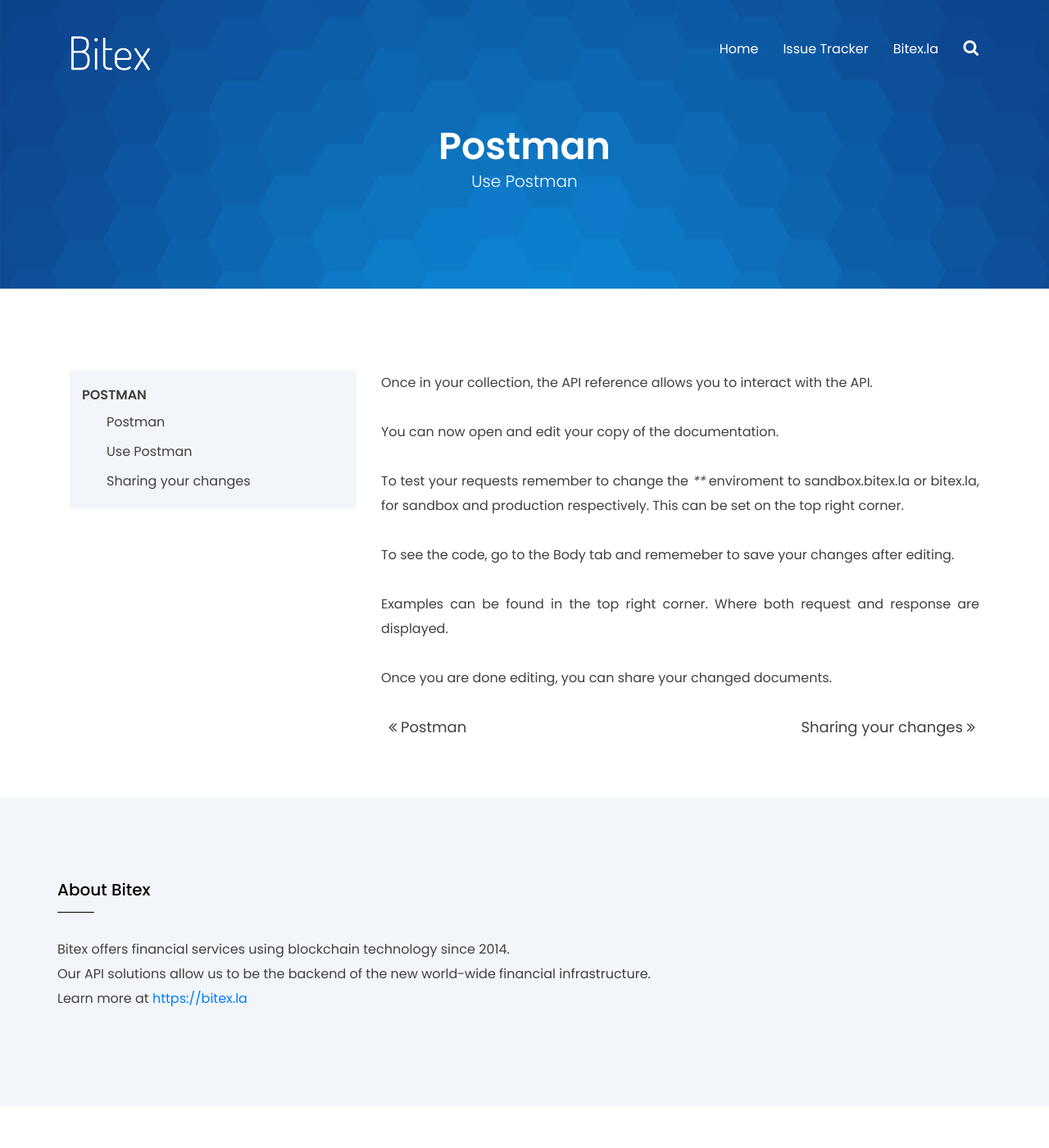
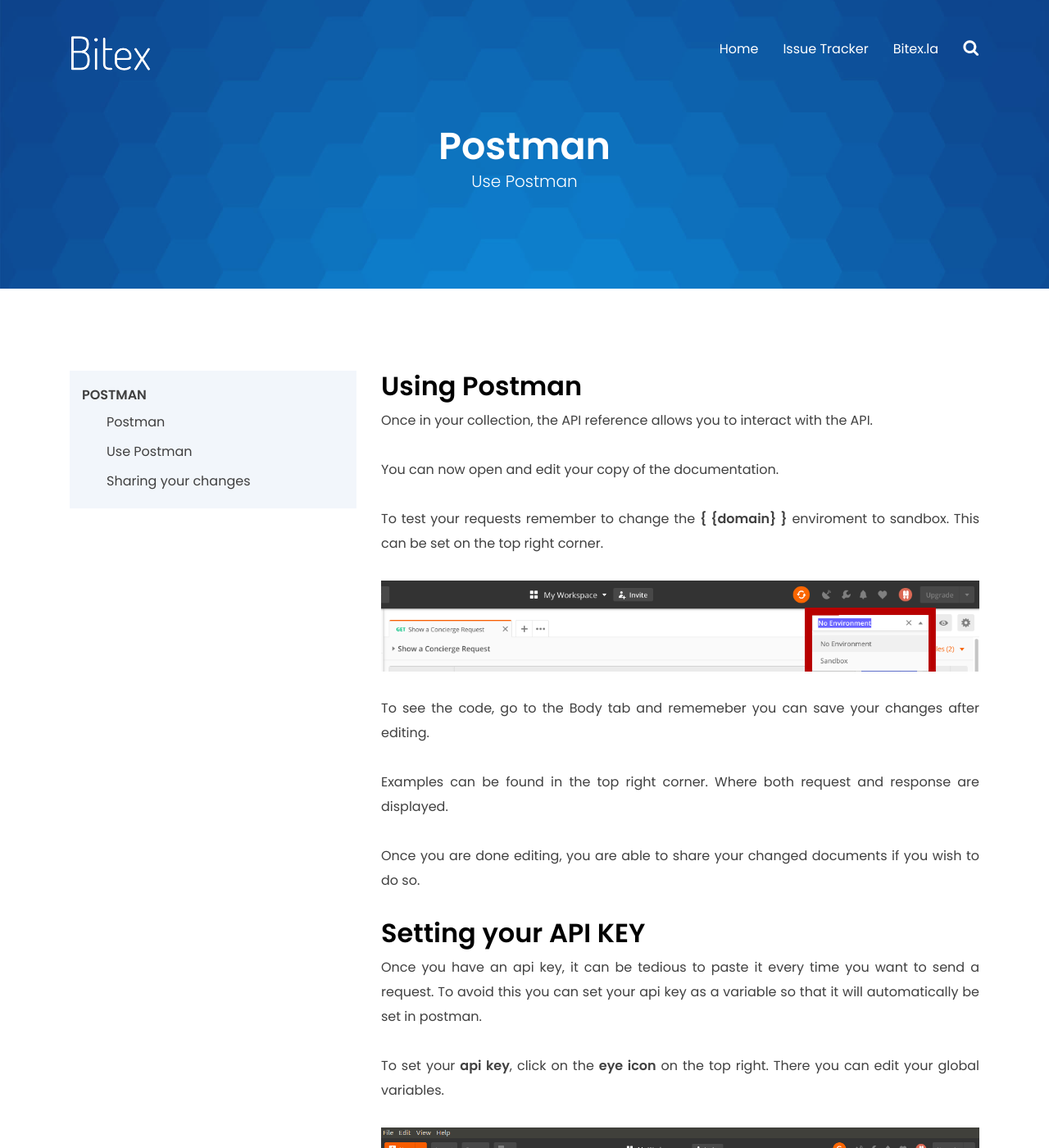
Before and after one commit to bitex-la/bitex-guides, a Jekyll site: the page built from _docs/postman/use_postman.md, in a window 1280 px wide and 1400 px high. Shown: the whole window at 82% size. Built offline with Jekyll 4.4.1, drawn with Linux system fonts in a browser that asks for light colours; some of the changed text lies outside the part shown.

Commit message:
Adds explanation for setting api keys and enviroment

```diff
--- a/_docs/postman/use_postman.md
+++ b/_docs/postman/use_postman.md
@@ -5,14 +5,31 @@
 index: 2
 ---
 
+## Using Postman
+
 Once in your collection, the API reference allows you to interact with the API.
 
 You can now open and edit your copy of the documentation.
 
-To test your requests remember to change the **{{domain}}** enviroment to sandbox.bitex.la or bitex.la, for sandbox and production respectively. This can be set on the top right corner.
+To test your requests remember to change the **{ {domain} }** enviroment to sandbox. This can be set on the top right corner.
 
-To see the code, go to the Body tab and rememeber to save your changes after editing.
+![enviroment](/assets/images/enviroment.png)
+
+To see the code, go to the Body tab and rememeber you can save your changes after editing.
 
 Examples can be found in the top right corner. Where both request and response are displayed.
 
-Once you are done editing, you can share your changed documents.
+Once you are done editing, you are able to share your changed documents if you wish to do so.
+
+## Setting your API KEY
+
+Once you have an api key, it can be tedious to paste it every time you want to send a request.
+To avoid this you can set your api key as a variable so that it will automatically be set in postman.
+
+To set your **api key**, click on the **eye icon** on the top right. There you can edit your global variables.
+
+![api_key](/assets/images/set-api-key.png)
+
+To set your api key, create a new global variable and name it **your_api_key**, and set the current value as your api key itself.
+
+Current values are stored locally and not on Postman servers.
```
Also changed, not shown: _docs/trading_arbitrage/README.md (+1 -1 lines), assets/images/enviroment.png (added), assets/images/set-api-key.png (added).
